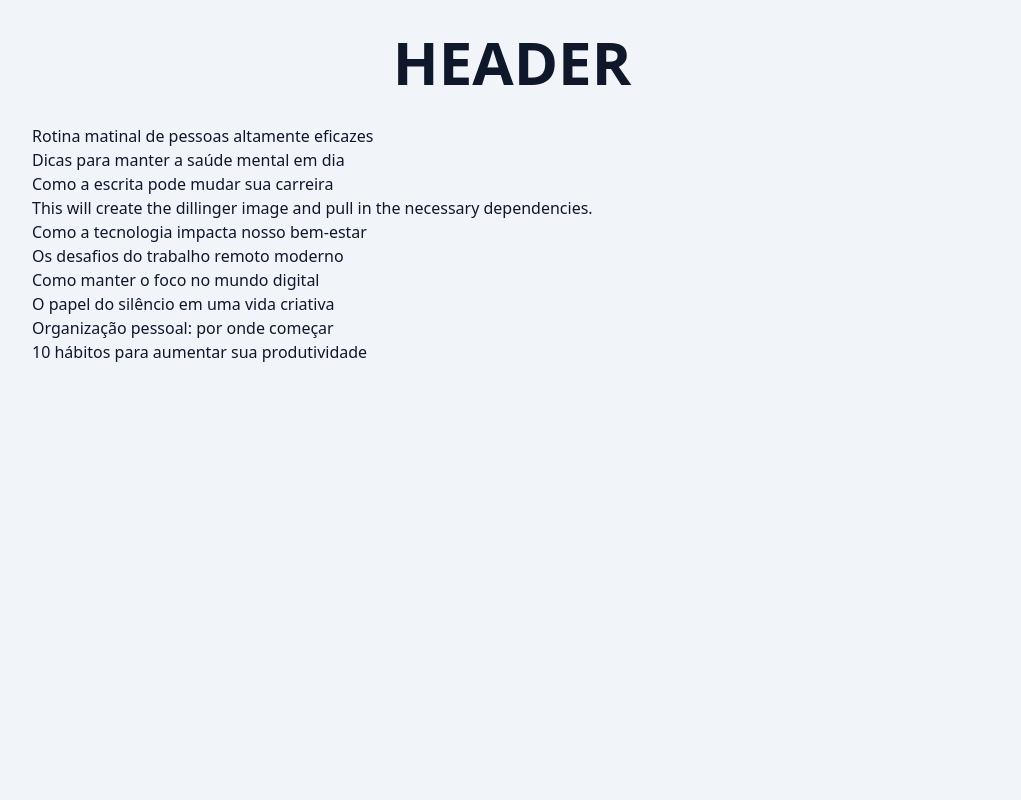
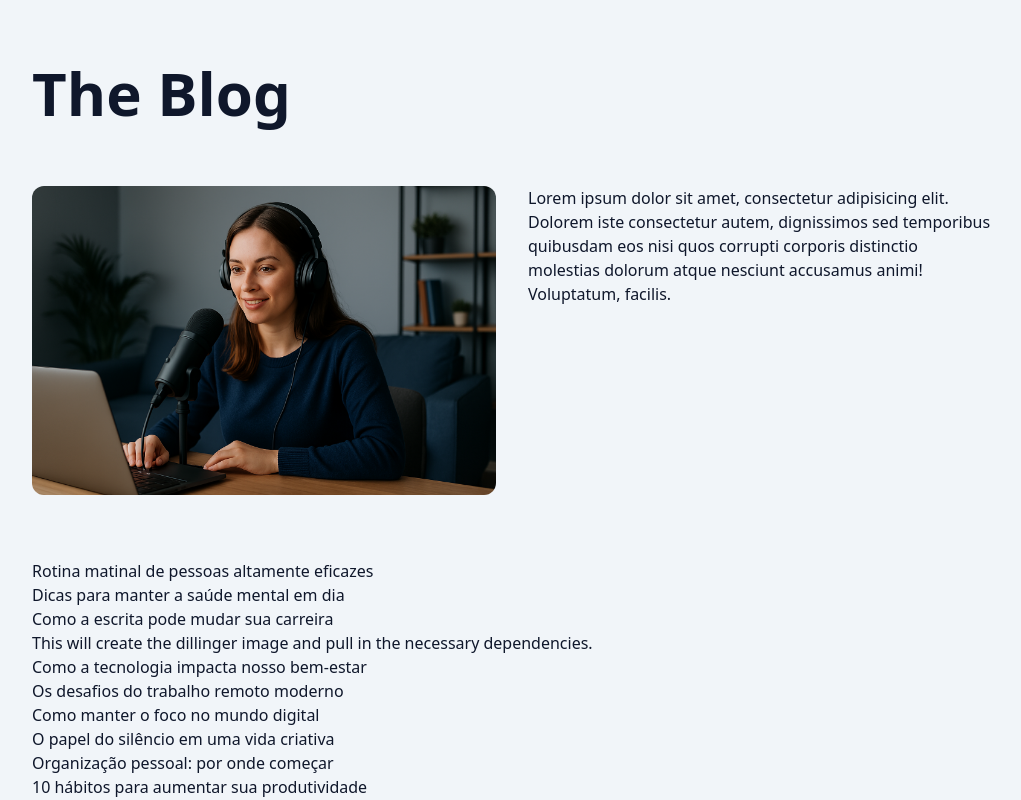
Before and after one commit to trsmrs/my_blog, a Next.js app: page / in a window 1280 px wide. Shown: the whole page, without its empty margins (128-1149 px from the left). Built offline with nearby package versions, Linux system fonts and the light colour scheme.

Commit message:
continuando as aulas

```diff
--- a/src/app/page.tsx
+++ b/src/app/page.tsx
@@ -1,6 +1,9 @@
 import { Container } from "@/components/Container";
+import { Header } from "@/components/Header";
 import { PostsList } from "@/components/PostsList";
 import SpinLoader from "@/components/SpinLoader";
+import Image from "next/image";
+import Link from "next/link";
 import { Suspense } from "react";
 
 
@@ -10,10 +13,17 @@ export default async function Home() {
   return (
 
     <Container>
-      <header>
-        <h1 className="text-6xl font-bold text-center py-8">HEADER</h1>
-
-      </header>
+      <Header />
+      <section className="grid grid-cols-1 gap-8 mb-16 sm:grid-cols-2 group">
+        <Link className="w-full h-full overflow-hidden rounded-xl" href="#">
+          <Image
+            className="group-hover:scale-105 transition"
+            src="/images/bryen_0.png" width={1200} height={720} alt="Título da imagem" />
+        </Link>
+        <div>
+          Lorem ipsum dolor sit amet, consectetur adipisicing elit. Dolorem iste consectetur autem, dignissimos sed temporibus quibusdam eos nisi quos corrupti corporis distinctio molestias dolorum atque nesciunt accusamus animi! Voluptatum, facilis.
+        </div>
+      </section>
       <Suspense fallback={<SpinLoader />}>
         <PostsList />
       </Suspense>
--- a/src/components/Header/index.tsx
+++ b/src/components/Header/index.tsx
@@ -1,20 +1,19 @@
 'use client'
 import clsx from 'clsx';
-import classNames from 'clsx';
+
 
 import { useEffect, useState } from "react"
 
 export function Header() {
 
-
-
-
-
     return (
-        <div className={clsx('w-fit mx-auto')}>
-            <h1 className={clsx('text-6xl font-bold hover:text-amber-300 transition duration-1000')}>
-                My Blog
+        <header>
+            <h1 className={clsx('text-4xl/normal font-bold hover:text-amber-300 transition duration-1000 py-8',
+                'sm: text-5xl/normal sm:py-10',
+                'md: text-6xl/normal md:py-12'
+            )}>
+                <a href='#'>The Blog</a>
             </h1>
-        </div>
+        </header>
     )
 }
```
